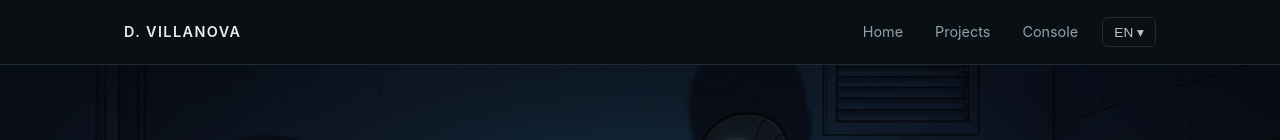
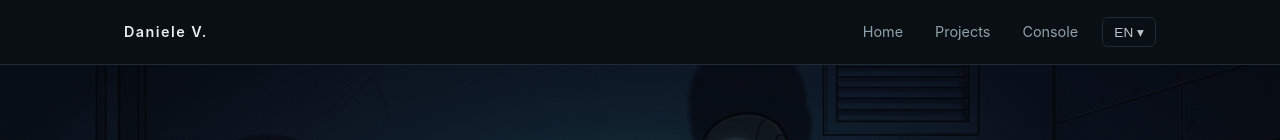
Before and after one commit to danieleelfo/dv-site, a React (Vite) app: page /en in a window 1280 px wide. Shown: the top 140 px of the page. Built offline with nearby package versions, Linux system fonts and the light colour scheme.

Commit message:
nav Daniele

```diff
--- a/src/components/Nav.jsx
+++ b/src/components/Nav.jsx
@@ -10,7 +10,7 @@ export default function Nav() {
     <header style={styles.header}>
       <div className="container" style={styles.bar}>
         <Link to={lang ? "/" + lang : "/"} style={styles.logo}>
-          D. VILLANOVA
+          Daniele V.
         </Link>
         <div style={styles.right}>
           <nav style={styles.links}>
```
